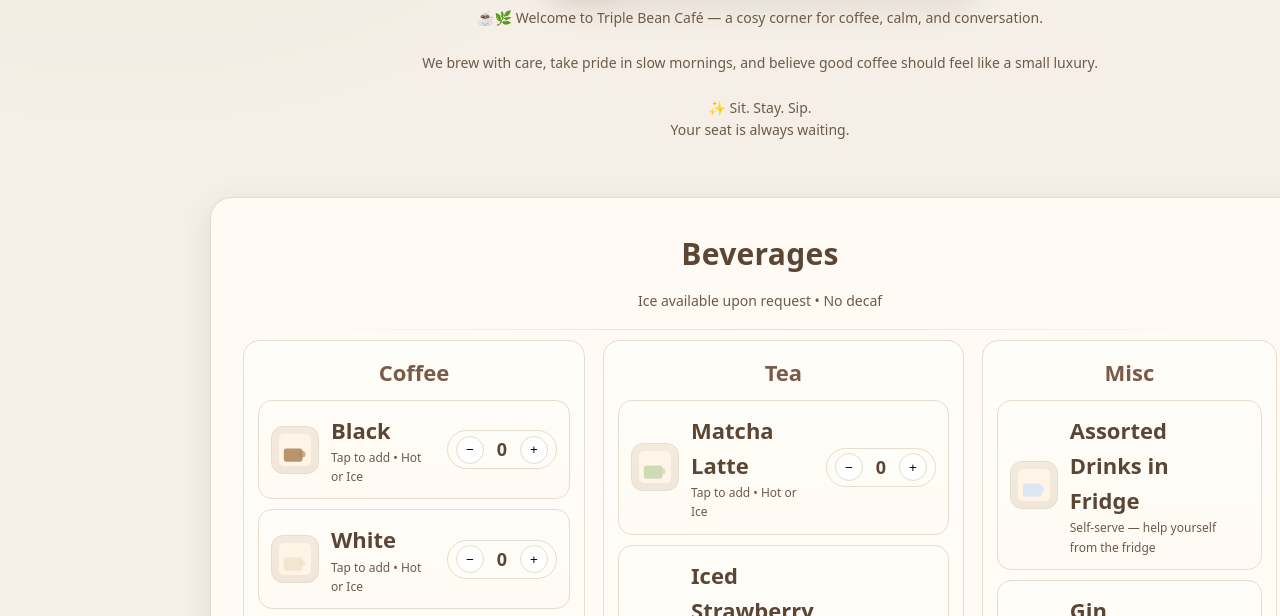
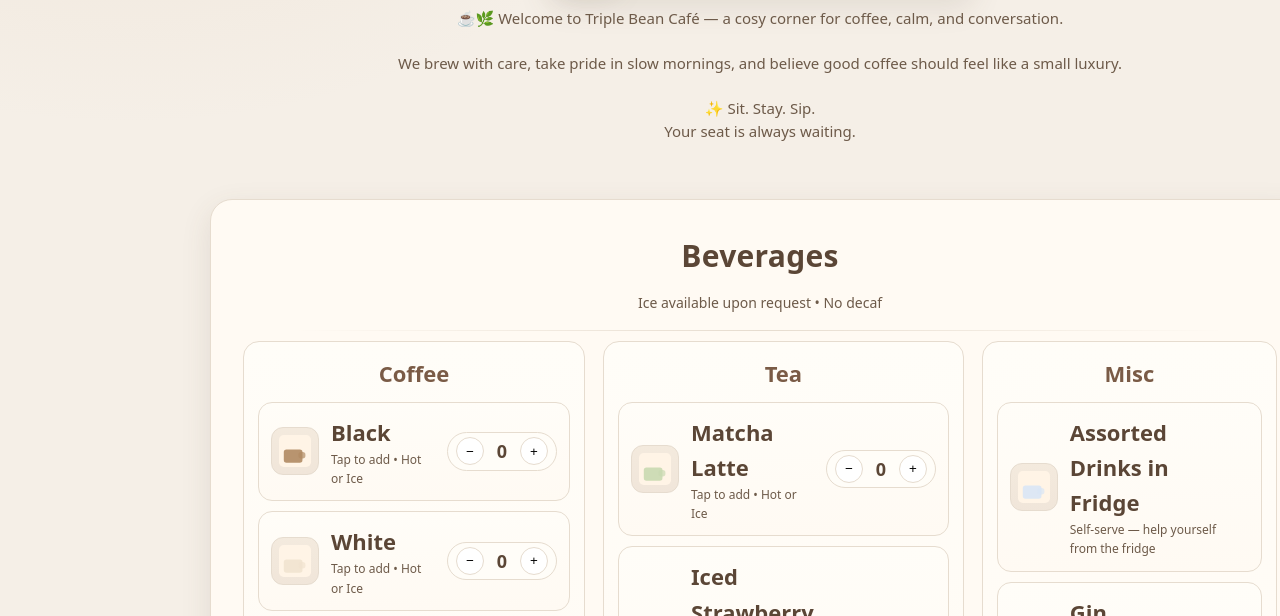
Before and after one commit to pwnpresso/triple-bean-cafe, a plain HTML site: page index.html in a window 1280 px wide. Shown: the part 105-721 px from the top of the page. Drawn offline with Linux system fonts and the light colour scheme; no server answers.

Commit message:
Updated tagline style

```diff
--- a/styles.css
+++ b/styles.css
@@ -23,7 +23,7 @@ header{text-align:center; margin-bottom:18px}
 .brand{display:inline-flex; gap:14px; align-items:center; justify-content:center; padding:4px 14px; border-radius:14px; background:linear-gradient(180deg, rgba(255,255,255,.75), rgba(255,255,255,.4)); border:1px solid var(--line); box-shadow:var(--shadow)}
 .brand .logo{width:56px; height:56px; filter:drop-shadow(0 6px 14px rgba(91,70,54,.15))}
 .brand h1{margin:0; font-size:clamp(28px,5vw,40px); font-weight:800; letter-spacing:.3px; background:linear-gradient(45deg, var(--walnut-2), var(--accent)); -webkit-background-clip:text; background-clip:text; color:transparent}
-.tagline{margin-top:10px; color:var(--ink); font-size:14px}
+.tagline{margin-top:10px; color:var(--ink); font-size:15px; line-height:1.5;}
 .menu{margin-top:24px; background:var(--paper); border:1px solid var(--line); box-shadow:var(--shadow); border-radius:22px; padding:clamp(16px,4vw,32px)}
 .menu h2{text-align:center; margin:0 0 12px; font-size:clamp(22px,4.2vw,30px); letter-spacing:.3px}
 .note{text-align:center; font-size:14px; color:var(--ink); margin:0 0 10px}
```
